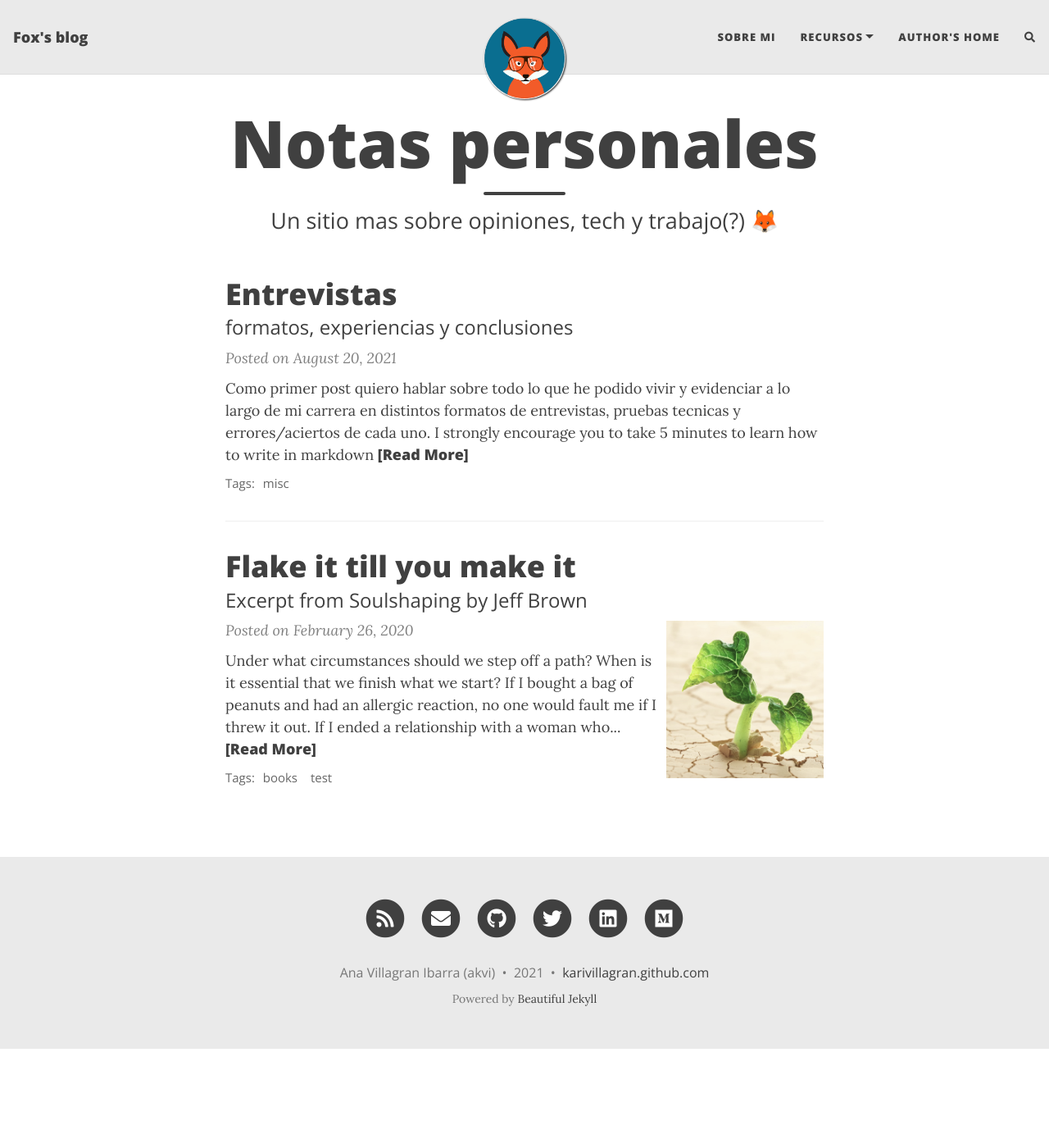
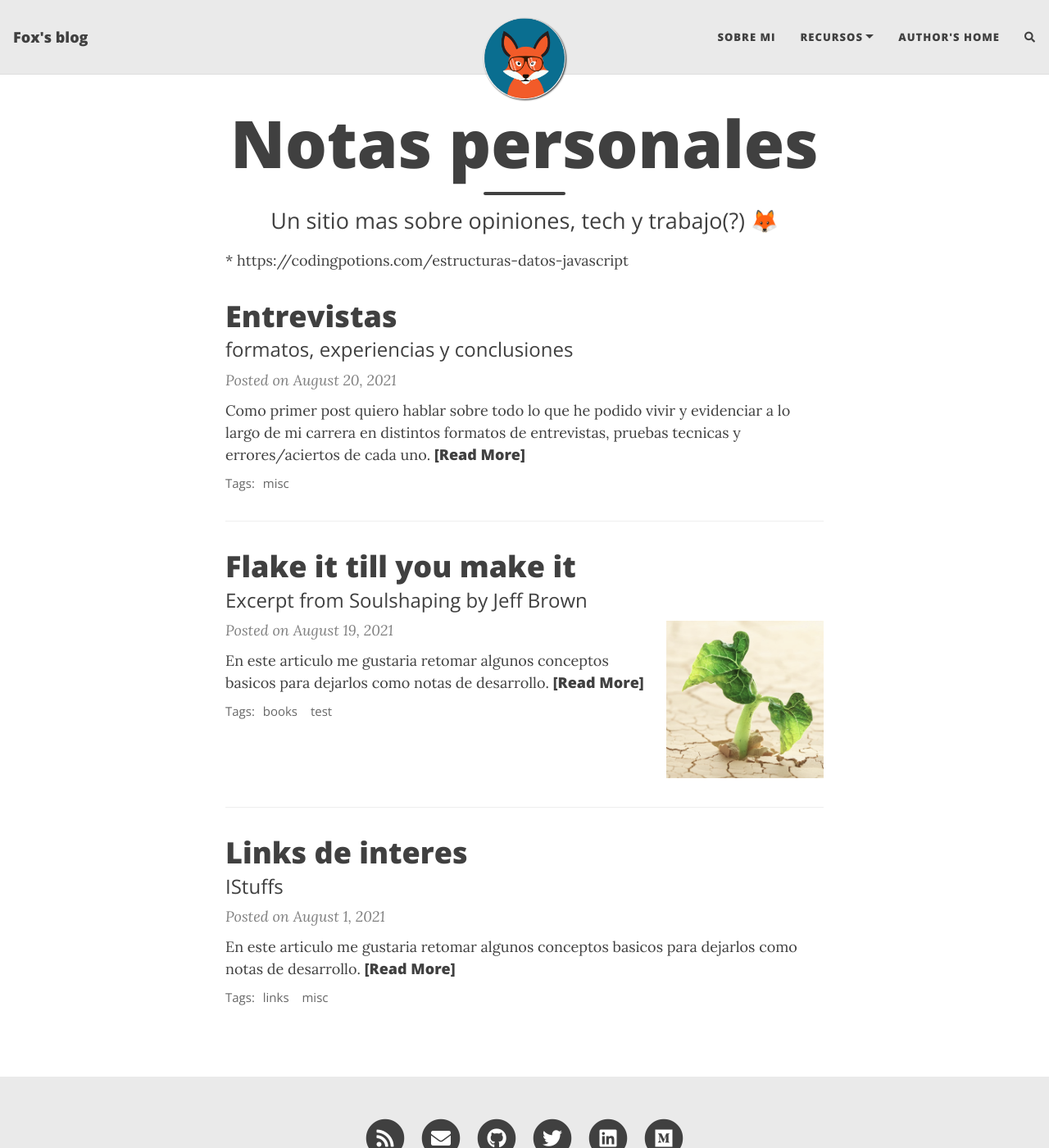
Before and after one commit to KariVillagran/karivillagran.github.io, a Jekyll site: the page built from index.html, in a window 1280 px wide and 1400 px high. Shown: the whole window at 82% size. Built offline with Jekyll 4.4.1, drawn with Linux system fonts in a browser that asks for light colours; nearby versions of some CDN libraries; the list of posts is cut into pages by our own code; comment, search, counter and statistics services are not loaded.

Commit message:
add new post

````diff
--- a/_posts/2020-02-26-flake-it-till-you-make-it.md
+++ /dev/null
@@ -1,18 +0,0 @@
----
-layout: post
-title: Flake it till you make it
-subtitle: Excerpt from Soulshaping by Jeff Brown
-cover-img: /assets/img/path.jpg
-thumbnail-img: /assets/img/thumb.png
-share-img: /assets/img/path.jpg
-tags: [books, test]
-language: es
----
-
-Under what circumstances should we step off a path? When is it essential that we finish what we start? If I bought a bag of peanuts and had an allergic reaction, no one would fault me if I threw it out. If I ended a relationship with a woman who hit me, no one would say that I had a commitment problem. But if I walk away from a seemingly secure route because my soul has other ideas, I am a flake?
-
-The truth is that no one else can definitively know the path we are here to walk. It’s tempting to listen—many of us long for the omnipotent other—but unless they are genuine psychic intuitives, they can’t know. All others can know is their own truth, and if they’ve actually done the work to excavate it, they will have the good sense to know that they cannot genuinely know anyone else’s. Only soul knows the path it is here to walk. Since you are the only one living in your temple, only you can know its scriptures and interpretive structure.
-
-At the heart of the struggle are two very different ideas of success—survival-driven and soul-driven. For survivalists, success is security, pragmatism, power over others. Success is the absence of material suffering, the nourishing of the soul be damned. It is an odd and ironic thing that most of the material power in our world often resides in the hands of younger souls. Still working in the egoic and material realms, they love the sensations of power and focus most of their energy on accumulation. Older souls tend not to be as materially driven. They have already played the worldly game in previous lives and they search for more subtle shades of meaning in this one—authentication rather than accumulation. They are often ignored by the culture at large, although they really are the truest warriors.
-
-A soulful notion of success rests on the actualization of our innate image. Success is simply the completion of a soul step, however unsightly it may be. We have finished what we started when the lesson is learned. What a fear-based culture calls a wonderful opportunity may be fruitless and misguided for the soul. Staying in a passionless relationship may satisfy our need for comfort, but it may stifle the soul. Becoming a famous lawyer is only worthwhile if the soul demands it. It is an essential failure if you are called to be a monastic this time around. If you need to explore and abandon ten careers in order to stretch your soul toward its innate image, then so be it. Flake it till you make it.
--- /dev/null
+++ b/_posts/2021-08-01-interestting-list.md
@@ -0,0 +1,8 @@
+---
+layout: post
+title: Links de interes
+subtitle: IStuffs
+tags: [links, misc]
+---
+
+En este articulo me gustaria retomar algunos conceptos basicos para dejarlos como notas de desarrollo.
--- /dev/null
+++ b/_posts/2021-08-19-basic-docker.md
@@ -0,0 +1,11 @@
+---
+layout: post
+title: Flake it till you make it
+subtitle: Excerpt from Soulshaping by Jeff Brown
+cover-img: /assets/img/path.jpg
+thumbnail-img: /assets/img/thumb.png
+share-img: /assets/img/path.jpg
+tags: [books, test]
+---
+
+En este articulo me gustaria retomar algunos conceptos basicos para dejarlos como notas de desarrollo.
--- a/_posts/2021-08-20-intro-contenido.md
+++ b/_posts/2021-08-20-intro-contenido.md
@@ -7,70 +7,7 @@ comments: true
 ---
 
 Como primer post quiero hablar sobre todo lo que he podido vivir y evidenciar a lo largo de mi carrera en distintos formatos de entrevistas, pruebas tecnicas y **errores/aciertos** de cada uno.
-I strongly encourage you to [take 5 minutes to learn how to write in markdown](https://markdowntutorial.com/)
 
+## Formatos
 
-## Here is a secondary heading
-
-Here's a useless table:
-
-| Number | Next number | Previous number |
-| :------ |:--- | :--- |
-| Five | Six | Four |
-| Ten | Eleven | Nine |
-| Seven | Eight | Six |
-| Two | Three | One |
-
-
-How about a yummy crepe?
-
-![Crepe](https://s3-media3.fl.yelpcdn.com/bphoto/cQ1Yoa75m2yUFFbY2xwuqw/348s.jpg)
-
-It can also be centered!
-
-![Crepe](https://s3-media3.fl.yelpcdn.com/bphoto/cQ1Yoa75m2yUFFbY2xwuqw/348s.jpg){: .mx-auto.d-block :}
-
-Here's a code chunk:
-
-~~~
-var foo = function(x) {
-  return(x + 5);
-}
-foo(3)
-~~~
-
-And here is the same code with syntax highlighting:
-
-```javascript
-var foo = function(x) {
-  return(x + 5);
-}
-foo(3)
-```
-
-And here is the same code yet again but with line numbers:
-
-{% highlight javascript linenos %}
-var foo = function(x) {
-  return(x + 5);
-}
-foo(3)
-{% endhighlight %}
-
-## Boxes
-You can add notification, warning and error boxes like this:
-
-### Notification
-
-{: .box-note}
-**Note:** This is a notification box.
-
-### Warning
-
-{: .box-warning}
-**Warning:** This is a warning box.
-
-### Error
-
-{: .box-error}
-**Error:** This is an error box.
+En los 10 años que llevo en el rubro, he visto muchos formatos distintos.
--- a/index.html
+++ b/index.html
@@ -2,5 +2,6 @@
 layout: home
 title: Notas personales
 subtitle: Un sitio mas sobre opiniones, tech y trabajo(?) 🦊
-language: es
 ---
+
+* https://codingpotions.com/estructuras-datos-javascript
````
Also changed, not shown: aboutme.md (+0 -1 lines).
